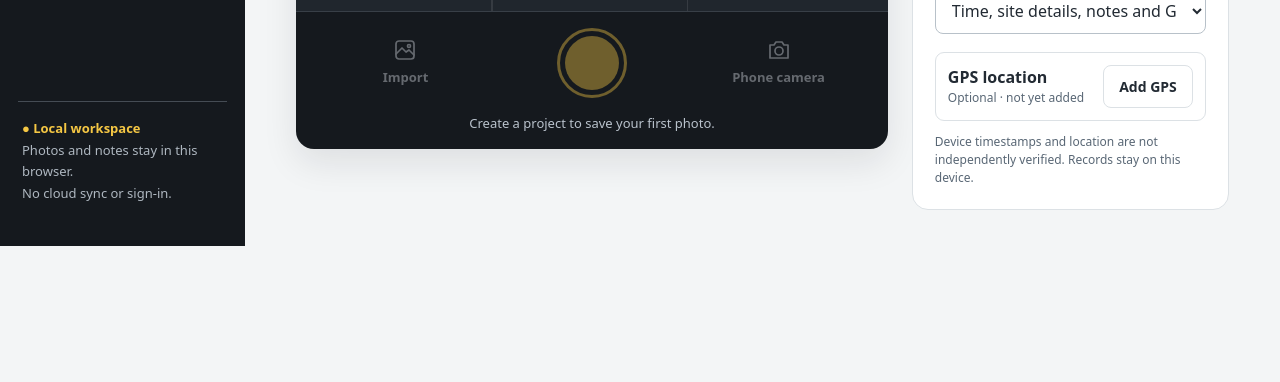
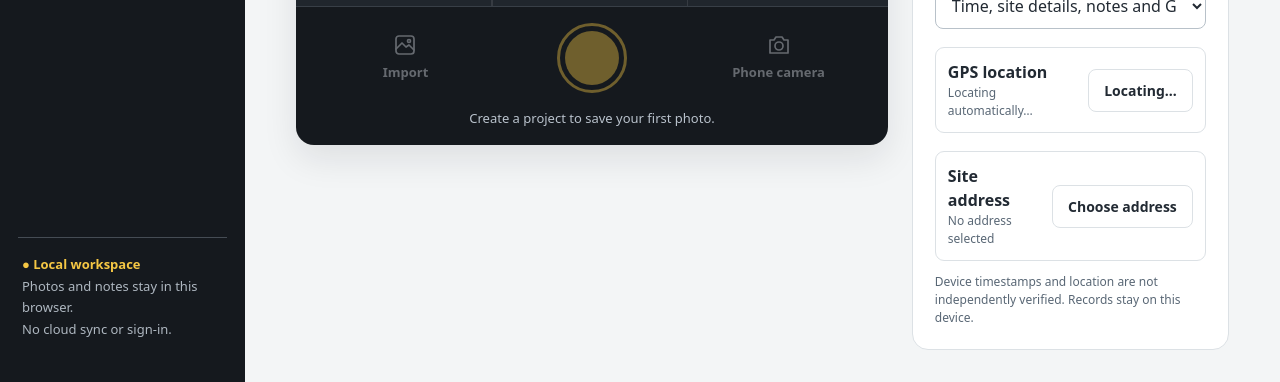
Before and after one commit to SiteMark-apk/SiteMark-, a plain HTML site: page index.html in a window 1280 px wide. Shown: the part 554-936 px from the top of the page. Before the commit the page ends 800 px from the top, so only its background shows below. Drawn offline with Linux system fonts and the light colour scheme.

Commit message:
SiteMark V4: automatic GPS and site address chooser

```diff
--- a/index.html
+++ b/index.html
@@ -31,4 +31,4 @@ function download(x){const a=document.createElement('a');a.href=x.image;a.downlo
 document.addEventListener('input',e=>{if(e.target.id==='search'){query=e.target.value;const list=projects.filter(p=>(p.name+' '+p.location).toLowerCase().includes(query.toLowerCase()));$('project-list').innerHTML=list.length?list.map(card).join(''):'<div class="empty" style="grid-column:1/-1">No matching projects.</div>'}});
 document.addEventListener('click',async e=>{const b=e.target.closest('[data-action]');if(!b||!ready)return;const {action,id}=b.dataset;try{switch(action){case'home':current=null;query='';render();break;case'new':newProject();break;case'open':current=id;render();break;case'cancel':dialog.close();break;case'upload':$('files').click();break;case'note':noteForm();break;case'edit-note':noteForm(notes.find(x=>x.id===id));break;case'download':download(photos.find(x=>x.id===id));break;case'report':exportReport();break;case'remove-photo':case'remove-note':if(confirm('Remove this record from this browser?')){await remove(action==='remove-photo'?'photos':'notes',id);await load();render();notify('Record removed.')}break}}catch(err){notify('Action failed: '+err.message)}});
 (async()=>{try{db=await openDB();await load();ready=true;render()}catch(e){main.innerHTML='<div class="empty"><h2>Local storage unavailable</h2><p>Open SiteMark in a regular browser window with site storage enabled. Your data has not been reset.</p></div>';notify('Could not open local workspace.')}})();
-</script><script src="./mobile.js" defer></script><script src="./field.js" defer></script><link rel="stylesheet" href="./field.css"></body></html>
+</script><script src="./mobile.js" defer></script><script src="./field.js" defer></script><script src="./location.js" defer></script><link rel="stylesheet" href="./field.css"></body></html>
--- /dev/null
+++ b/location.js
@@ -0,0 +1,23 @@
+'use strict';
+// GPS is active only while the camera is visible; addresses are user-selected.
+let gpsWatch=null,gpsAttempted=false,gpsStatus='Locating automatically…',gpsGeneration=0,addresses={};
+try{addresses=JSON.parse(localStorage.getItem('sitemark-addresses-v1')||'{}')||{}}catch{}
+const originalCameraView=cameraView,baseInfo=info,basePhotoTile=photoTile,basePhotoDetails=photoDetails,baseNavigate=navigate;
+function addressKey(){return project()?.id||'unassigned'}
+function chosenAddress(){const p=project();return Object.hasOwn(addresses,addressKey())?addresses[addressKey()]:p?.location||''}
+function rememberAddress(text){addresses[addressKey()]=text.trim();try{localStorage.setItem('sitemark-addresses-v1',JSON.stringify(addresses))}catch{}}
+function updateLocationUI(){const status=byId('gps-text'),button=byId('get-location');if(status)status.textContent=gps?`${coord(gps)} · ±${Math.round(gps.accuracy)} m · automatic`:gpsStatus;if(button)button.textContent=gps?'Refresh GPS':gpsWatch!==null?'Locating…':'Retry GPS';if(button)button.disabled=gpsWatch!==null&&!gps;const address=byId('chosen-address');if(address)address.textContent=chosenAddress()||'No address selected';tick()}
+function stopAutoGPS(){++gpsGeneration;if(gpsWatch!==null&&navigator.geolocation)navigator.geolocation.clearWatch(gpsWatch);gpsWatch=null;gps=null;gpsAttempted=false;gpsStatus='Locating automatically…'}
+function startAutoGPS(force=false){if(screenMode!=='camera'||document.hidden)return;if(gpsAttempted&&!force)return;if(gpsWatch!==null){navigator.geolocation.clearWatch(gpsWatch);gpsWatch=null}const generation=++gpsGeneration;gpsAttempted=true;gps=null;gpsStatus='Locating automatically…';if(!navigator.geolocation){gpsStatus='GPS unavailable on this device';updateLocationUI();return;}gpsWatch=navigator.geolocation.watchPosition(({coords:c,timestamp})=>{if(generation!==gpsGeneration)return;gps={latitude:c.latitude,longitude:c.longitude,accuracy:c.accuracy,fixTime:timestamp};gpsStatus='GPS active';updateLocationUI()},error=>{if(generation!==gpsGeneration)return;gps=null;gpsStatus=error.code===1?'Location permission denied. Enable it in Android/Chrome settings.':error.code===2?'GPS unavailable. Move outdoors and retry.':'Still looking for a GPS fix. You can retry.';if(gpsWatch!==null)navigator.geolocation.clearWatch(gpsWatch);gpsWatch=null;updateLocationUI()},{enableHighAccuracy:true,maximumAge:15000,timeout:20000});updateLocationUI()}
+getLocation=function(){startAutoGPS(true)};
+tick=function(){const p=project();if(byId('finder-time'))byId('finder-time').textContent=new Date().toLocaleTimeString('en-GB',{hour:'2-digit',minute:'2-digit',second:'2-digit'});if(byId('finder-meta'))byId('finder-meta').textContent=[new Date().toLocaleDateString('en-GB',{dateStyle:'medium'}),p?.name,chosenAddress(),category,coord(gps)].filter(Boolean).join(' · ')};
+function chooseAddress(){const saved=[...new Set([...projects.map(p=>p.location),...Object.values(addresses)].filter(x=>typeof x==='string'&&x.trim()))];const currentAddress=chosenAddress();dialog.innerHTML=`<form id="address-form"><h2>Choose address</h2><p class="sub">Select a saved site address or type a new address. This appears on your photo watermark.</p><label for="saved-address">Saved addresses</label><select id="saved-address"><option value="">Other / enter manually</option>${saved.map(x=>`<option value="${esc(x)}" ${x===currentAddress?'selected':''}>${esc(x)}</option>`).join('')}</select><label for="custom-address">Site address</label><textarea id="custom-address" rows="3" maxlength="250" placeholder="Street, city, postcode">${esc(currentAddress)}</textarea><div class="dialog-actions"><button type="button" id="reset-address">Use project address</button><button type="button" data-action="cancel">Cancel</button><button type="submit" class="primary">Save address</button></div></form>`;byId('saved-address').onchange=e=>{byId('custom-address').value=e.target.value;byId('custom-address').focus()};byId('reset-address').onclick=()=>{byId('custom-address').value=project()?.location||'';byId('saved-address').value=project()?.location||''};byId('address-form').onsubmit=e=>{e.preventDefault();rememberAddress(byId('custom-address').value);dialog.close();updateLocationUI();notify('Photo address updated')};dialog.showModal()}
+function attachAddressControl(){const locationCard=main.querySelector('.location-card');if(!locationCard||byId('chosen-address'))return;const card=document.createElement('div');card.className='location-card address-card';card.innerHTML=`<div><strong>Site address</strong><small id="chosen-address">${esc(chosenAddress()||'No address selected')}</small></div><button id="choose-address">Choose address</button>`;locationCard.after(card);byId('choose-address').onclick=chooseAddress;byId('field-project')?.addEventListener('change',updateLocationUI)}
+cameraView=function(){originalCameraView();attachAddressControl();updateLocationUI();startAutoGPS()};
+navigate=function(v){if(v!=='camera')stopAutoGPS();baseNavigate(v)};
+info=function(p,source){const m=baseInfo(p,source);m.location=chosenAddress();return m};
+storePhoto=async function(p,data,m,name){await write('photos',{id:uid(),project:p.id,created:m.created,name,image:data,source:m.source,category:m.category,note:m.note,gps:m.gps,template:m.template,address:m.location||''})};
+photoTile=function(x){const html=basePhotoTile(x);return x.address?html.replace('<div class="actions">',`<small class="photo-address">${esc(x.address)}</small><div class="actions">`):html};
+photoDetails=function(id){basePhotoDetails(id);const x=photos.find(p=>p.id===id);if(x?.address){const p=document.createElement('p');p.textContent='Site address: '+x.address;dialog.querySelector('.actions')?.before(p)}};
+exportReport=function(){const p=projects.find(x=>x.id===current);if(!p)return;const ps=photos.filter(x=>x.project===p.id),ns=notes.filter(x=>x.project===p.id);byId('report').innerHTML=`<h1>SiteMark | Site inspection report</h1><h2>${esc(p.name)}</h2><p>${esc(p.location||'Location not recorded')}<br>Generated ${stamp(Date.now())}</p><h2>Photographs (${ps.length})</h2>${ps.map(x=>`<article><img src="${esc(x.image)}" alt="${esc(x.name)}"><p><b>${esc(x.category||'General')}</b> · ${stamp(x.created)} · ${esc(x.source||'Upload')}<br>${esc(x.note||'')}${x.address?'<br>Site address: '+esc(x.address):''}${x.gps?'<br>GPS '+esc(coord(x.gps))+' (±'+Math.round(x.gps.accuracy)+' m)':''}</p></article>`).join('')||'<p>No photographs.</p>'}<h2>Inspection notes (${ns.length})</h2>${ns.map(n=>`<article><b>${stamp(n.created)}</b><p>${esc(n.text)}</p></article>`).join('')||'<p>No inspection notes.</p>'}<p>Device timestamps and GPS are not independently verified. Site addresses are user-selected.</p>`;window.print()};
+window.addEventListener('pagehide',stopAutoGPS);document.addEventListener('visibilitychange',()=>{if(document.hidden)stopAutoGPS();else if(ready&&screenMode==='camera')startAutoGPS()});if(ready&&screenMode==='camera')cameraView();
--- a/sw.js
+++ b/sw.js
@@ -1,6 +1,6 @@
 'use strict';
-const CACHE='sitemark-shell-v3';
-const assets=['./index.html','./mobile.css','./mobile.js','./field.css','./field.js','./manifest.webmanifest','./icon-192.png','./icon-512.png'];
+const CACHE='sitemark-shell-v4';
+const assets=['./index.html','./mobile.css','./mobile.js','./field.css','./field.js','./location.js','./manifest.webmanifest','./icon-192.png','./icon-512.png'];
 self.addEventListener('install',event=>{event.waitUntil((async()=>{const cache=await caches.open(CACHE);for(const path of assets){const response=await fetch(new Request(path,{cache:'reload'}));if(!response.ok||response.redirected)throw new Error('Offline asset unavailable: '+path);await cache.put(path,response);}await self.skipWaiting()})())});
 self.addEventListener('activate',event=>{event.waitUntil((async()=>{for(const key of await caches.keys())if(key.startsWith('sitemark-shell-')&&key!==CACHE)await caches.delete(key);await self.clients.claim()})())});
 self.addEventListener('fetch',event=>{const request=event.request,url=new URL(request.url);if(request.method!=='GET'||url.origin!==self.location.origin)return;
```
